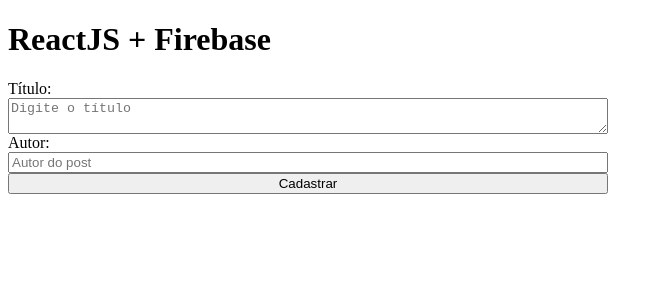
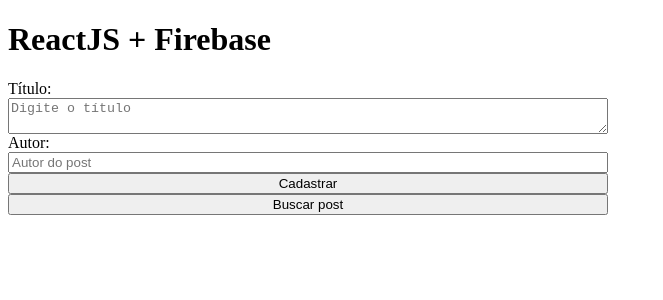
Before and after one commit to lz-junior/Class-React-2, a React (Create React App) app in the folder react-firebase/react-firebase/: page / in a window 1280 px wide. Shown: the top 300 px of the page, without its empty margins (0-663 px from the left). Built offline with nearby package versions, Linux system fonts and the light colour scheme.

Commit message:
getDoc-firebase

```diff
--- a/react-firebase/react-firebase/src/App.js
+++ b/react-firebase/react-firebase/src/App.js
@@ -1,7 +1,7 @@
 import { useState } from 'react';
 
 import { db } from './firebaseConnection';
-import { doc, setDoc, collection, addDoc } from 'firebase/firestore';
+import { doc, setDoc, collection, addDoc, getDoc } from 'firebase/firestore';
 
 import './app.css';
 
@@ -34,6 +34,16 @@ function App() {
     .catch((error)=> {console.log("ERRO" + error)})
   }
 
+  async function buscarPost() {
+    const postRef = doc(db, "posts", "12345");
+    await getDoc(postRef)
+      .then((snapshot)=> {
+        setAutor(snapshot.data().autor)
+        setTitulo(snapshot.data().titulo)
+      })
+      .catch(()=> {"ERRO AO BUSCAR"})
+  }
+
 
   return (
     <div>
@@ -55,6 +65,7 @@ function App() {
           onChange={(e)=> setAutor(e.target.value)}/>
 
         <button onClick={handleApp}>Cadastrar</button>
+        <button onClick={buscarPost}>Buscar post</button>
       </div>
 
     </div>
```
